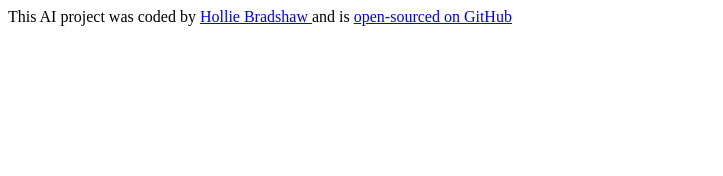
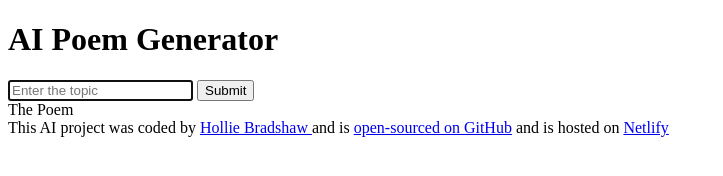
Before and after one commit to Hollieb63/poem-generator, a plain HTML site: page index.html in a window 1280 px wide. Shown: the whole page, without its empty margins (0-723 px from the left). Drawn offline with Linux system fonts and the light colour scheme.

Commit message:
Added basic HTML

```diff
--- a/index.html
+++ b/index.html
@@ -4,10 +4,23 @@
     <meta charset="UTF-8">
     <meta name="viewport" content="width=device-width, initial-scale=1.0">
     <link rel="stylesheet" href="src/style.css">
-    <title>poem-generator</title>
+    <title>AI Poem-Generator</title>
 </head>
 <body>
-    <footer>This AI project was coded by <a href="https://github.com/Hollieb63" target="_blank"> Hollie Bradshaw </a> and is <a href="https://github.com/Hollieb63/poem-generator.git" target="_blank"> open-sourced on GitHub</a></footer>
+    <header>
+    <h1>AI Poem Generator</h1>
+</header>
+<main>
+    <form>
+        <input type="text" placeholder="Enter the topic"
+        autofocus required autocomplete="off"/>
+        <input type="submit"/>
+    </form>
+    <div>
+        The Poem
+    </div>
+</main>
+    <footer>This AI project was coded by <a href="https://github.com/Hollieb63" target="_blank"> Hollie Bradshaw </a> and is <a href="https://github.com/Hollieb63/poem-generator.git" target="_blank"> open-sourced on GitHub</a> and is hosted on <a href="http://127.0.0.1:5500/index.html" target="_blank">Netlify</a></footer>
     <script src="src/index.js"></script>
 </body>
 </html>
```
